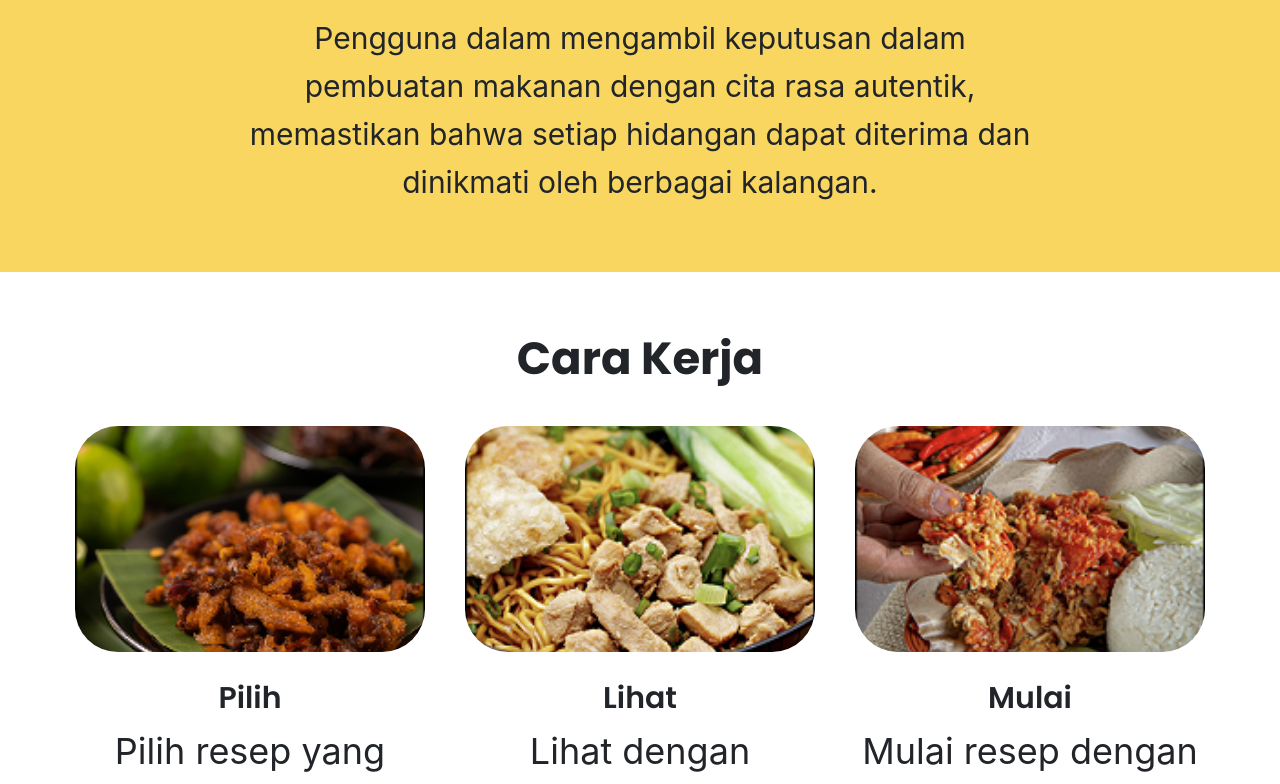
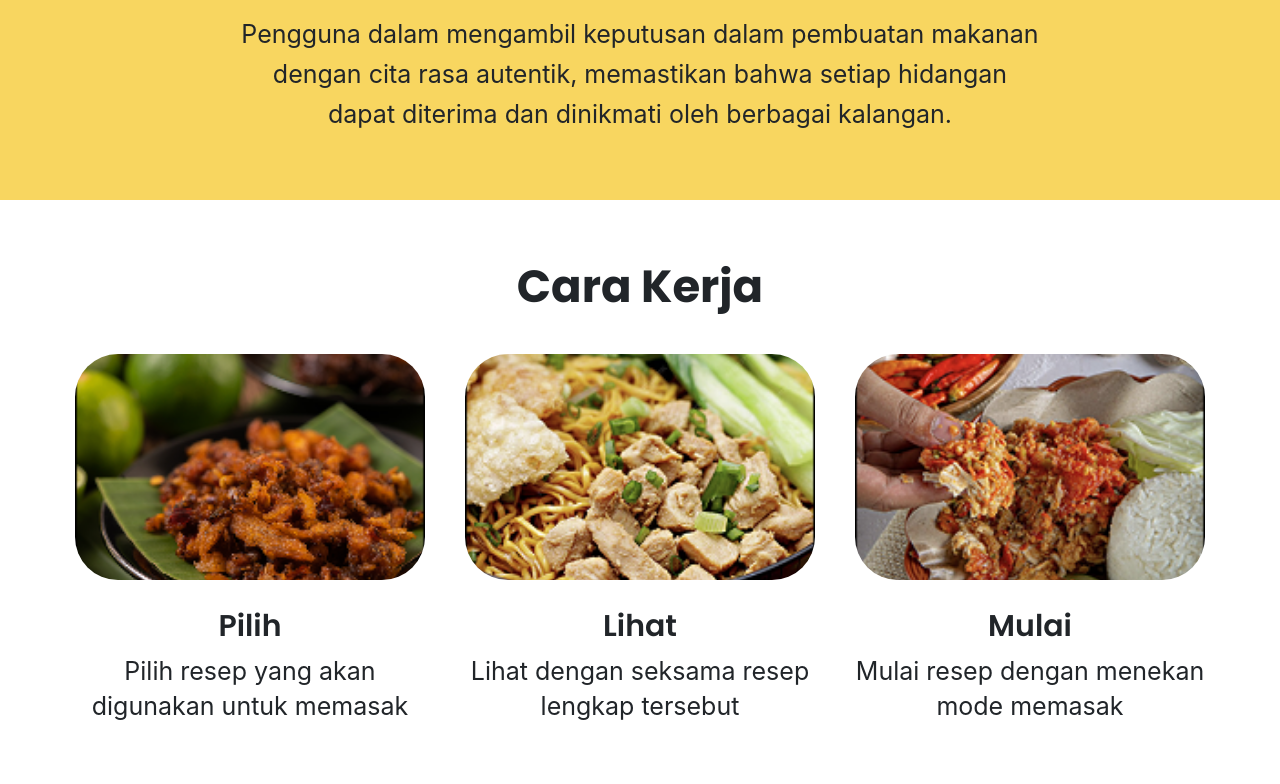
Before and after one commit to rizka-amelia/MakeIt, a plain HTML site: page tentang.html in a window 1280 px wide. Shown: the part 589-1373 px from the top of the page. Drawn offline with nearby package versions, Linux system fonts and the light colour scheme.

Commit message:
edit tentang kami

```diff
--- a/css/style.css
+++ b/css/style.css
@@ -50,8 +50,6 @@ body.auth {
   opacity: 0.1;
   z-index: 0;
 }
-
-
 
 .logo img{
       margin-top: 30px;
@@ -871,7 +869,7 @@ h5 {
 }
 
 .membantu-section p {
-  font-size: 30px;
+  font-size: 25px;
   font-family: 'Inter', sans-serif;
   margin-top: 20px;
   max-width: 800px;
@@ -901,7 +899,7 @@ h5 {
 
 .cara-kerja-card p {
   font-family: 'Inter', sans-serif;
-  font-size: 36px;
+  font-size: 25px;
   font-weight: 400;
   margin-top: 10px;
   line-height: 1.4;
```
